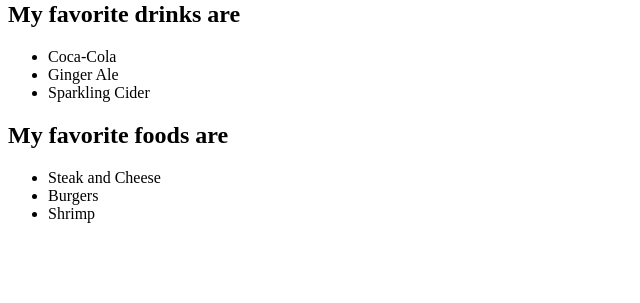
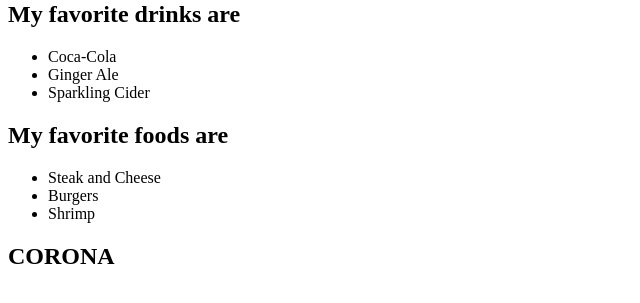
Before and after one commit to calebmcgee/First-Website, a plain HTML site: page index.html in a window 1280 px wide. Shown: the part 79-382 px from the top of the page, without its empty margins (0-640 px from the left). Drawn offline with Linux system fonts and the light colour scheme.

Commit message:
Add CORONA line

```diff
--- a/index.html
+++ b/index.html
@@ -23,8 +23,10 @@
         <ul>
             <li>Steak and Cheese</li>
             <li>Burgers</li>
-            <li>Shrimp</li>
+        <li>Shrimp</li>
         </ul>
+
+    <h2>CORONA</h2>
 
 
 
```
